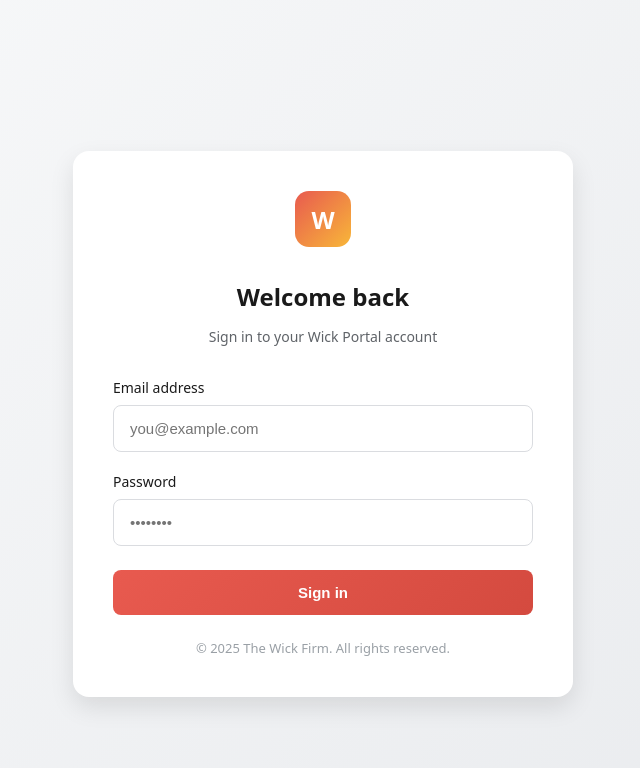
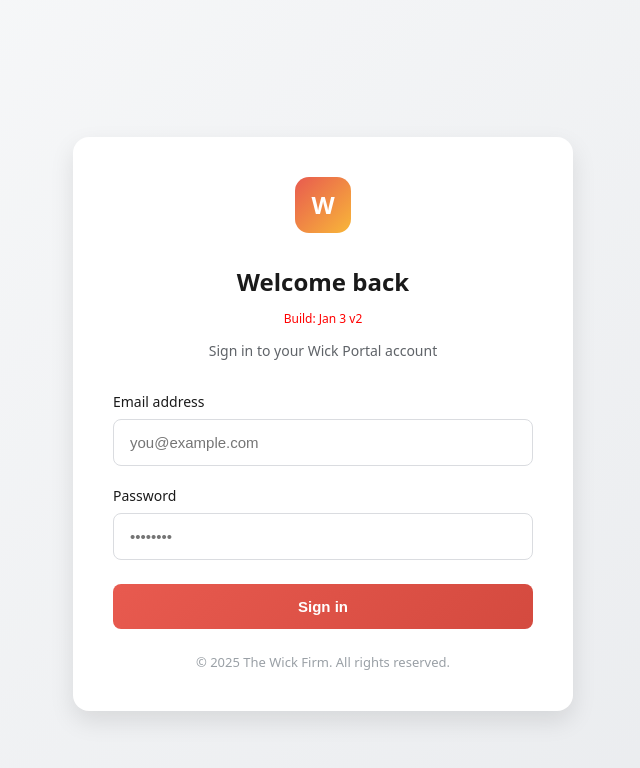
Before and after one commit to wickfirm/wick-portal-v2, a Next.js app: page /login in a window 1280 px wide. Shown: the top 768 px of the page, without its empty margins (317-957 px from the left). Built offline with nearby package versions, Linux system fonts and the light colour scheme.

Commit message:
Update page.tsx

```diff
--- a/src/app/login/page.tsx
+++ b/src/app/login/page.tsx
@@ -65,7 +65,7 @@ export default function LoginPage() {
           }}>
             <span style={{ color: "white", fontWeight: "bold", fontSize: 24 }}>W</span>
           </div>
-          <h1 style={{ fontSize: 24, fontWeight: 600, color: theme.colors.textPrimary, marginBottom: 4 }}>Welcome back</h1>
+          <h1 style={{ fontSize: 24, fontWeight: 600, color: theme.colors.textPrimary, marginBottom: 4 }}>Welcome back</h1> <p style={{ color: "red", fontSize: 12 }}>Build: Jan 3 v2</p>
           <p style={{ color: theme.colors.textSecondary, fontSize: 14 }}>Sign in to your Wick Portal account</p>
         </div>
 
```
